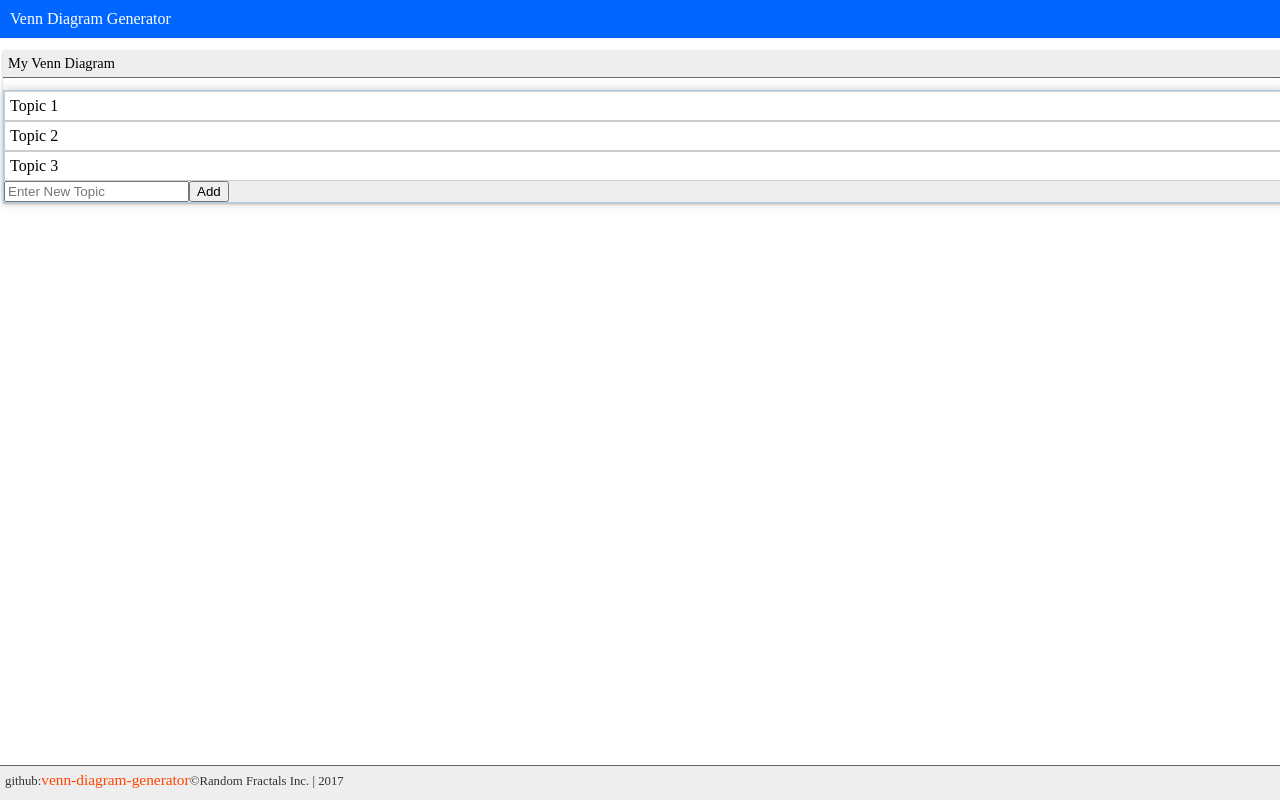
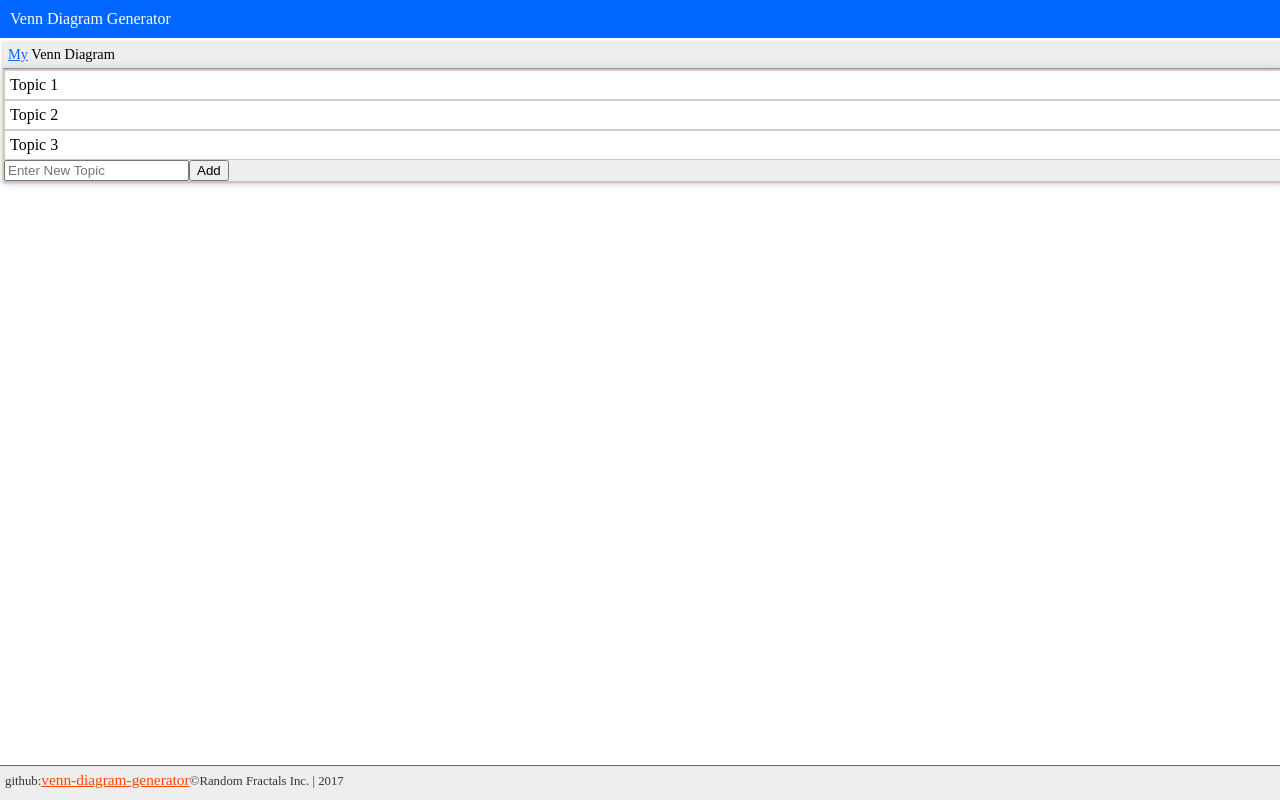
Before and after one commit to RandomFractals/venn-diagram-generator, an Angular app: page / in a window 1280 px wide. Built offline with nearby package versions, Linux system fonts and the light colour scheme.

Commit message:
diagram title html/css changes to show diagram.name link for editing

```diff
--- a/src/app/app.component.html
+++ b/src/app/app.component.html
@@ -5,7 +5,9 @@
 	<!-- app content -->
 	<div id="content" class="container">
 		<div id="view-container" class="card container">
-      <h2 class="card-title">{{diagram.name}}</h2>
+      <div class="card-title">
+        <h2><a>{{diagram.name}}</a> Venn Diagram</h2>
+      </div>
 			<div id="list-view" class="data container">
         <ul class="data-list">
           <li *ngFor="let topic of diagram.topics; let i=index;"
--- a/src/app/app.component.ts
+++ b/src/app/app.component.ts
@@ -18,7 +18,7 @@ export class AppComponent {
   title:string = 'Venn Diagram Generator';
 
   // Venn diagram data model instance
-  diagram:Diagram = new Diagram('My Venn Diagram');
+  diagram:Diagram = new Diagram('My');
 
   // selected topic for editing
   selectedTopicIndex:number = -1;
--- a/src/styles.css
+++ b/src/styles.css
@@ -53,8 +53,8 @@ h1, .app-title {
 /* menu link styles */
 a {
 	color: #06f;
-  text-decoration: none;
-	font-size: 9pt;
+  text-decoration: underline;
+	font-size: 1.2el;
 }
 
 .label {
@@ -84,6 +84,7 @@ a {
 h2 {
   font-size: .9em;
   font-weight: normal;
+	margin: 0px;
 }
 
 /* app footer styles */
```
